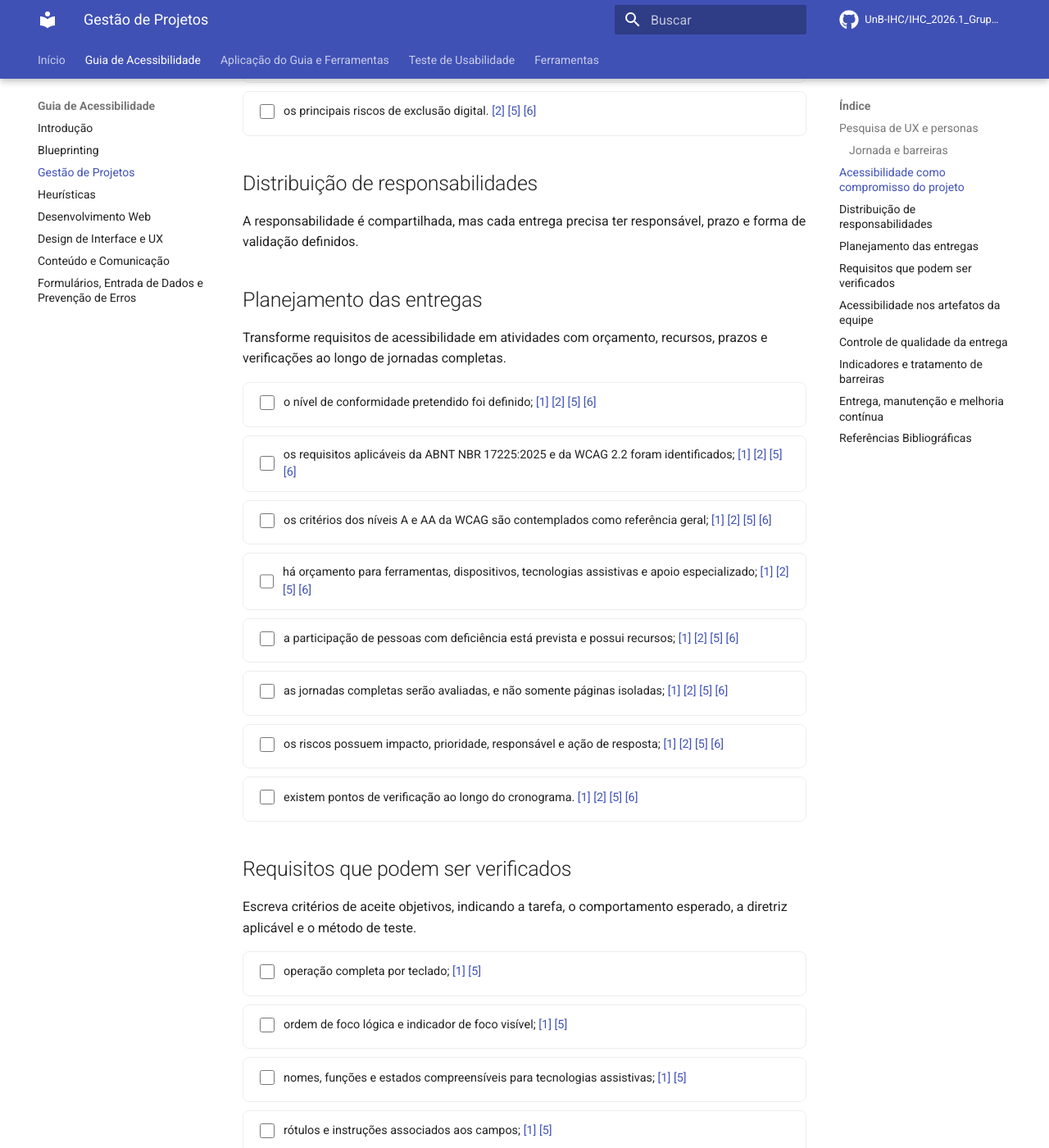
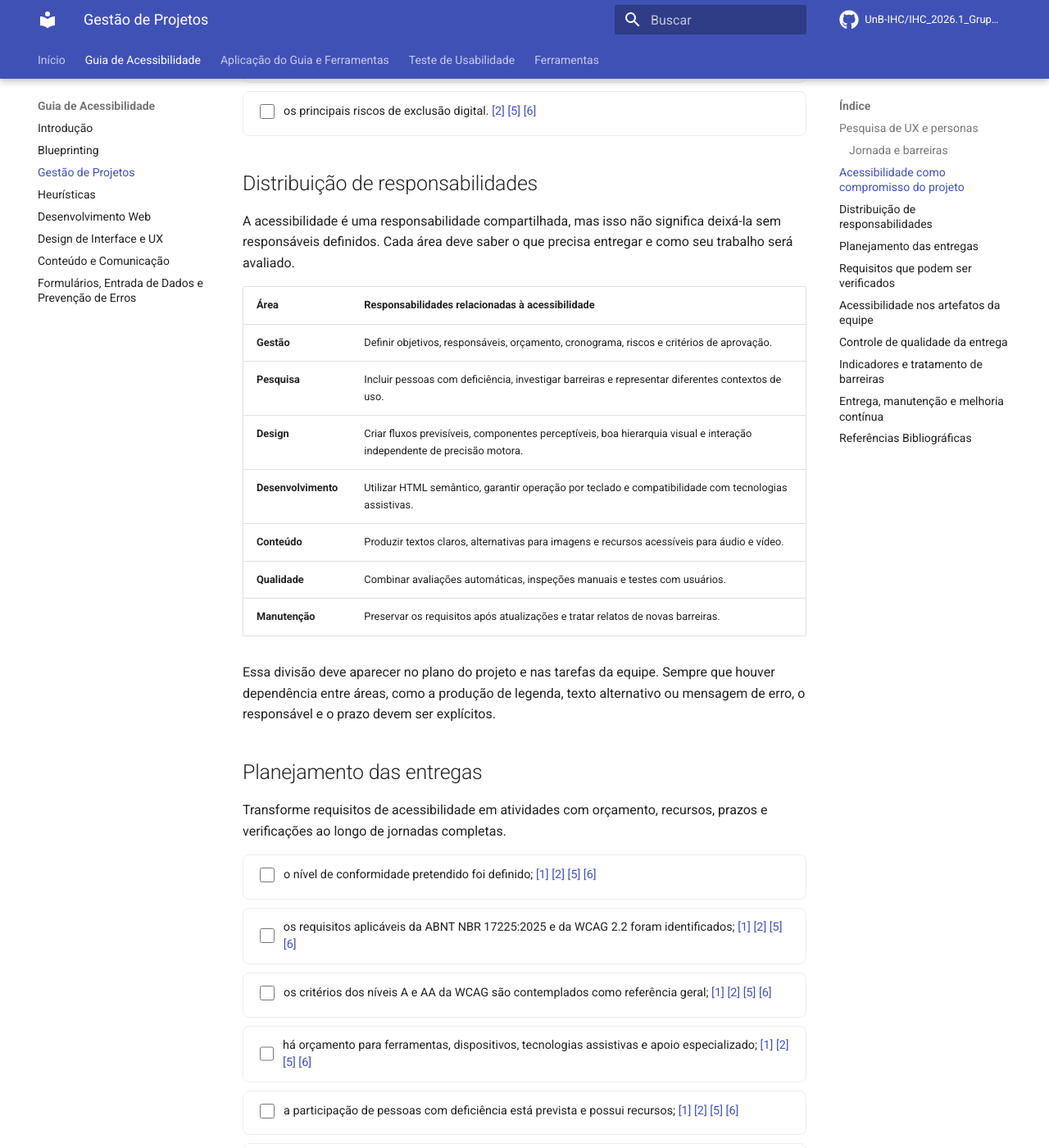
Before and after one commit to UnB-IHC/IHC_2026.1_Grupo11, an MkDocs documentation site: the page built from docs/guia_acessibilidade/gestaoProjetos.md, in a window 1280 px wide and 1400 px high, scrolled down 2148 px. Shown: the whole window at 82% size. Built offline with MkDocs 1.6.1 and Material for MkDocs 9.7.7, drawn with Linux system fonts in a browser that asks for light colours; comment, search, counter and statistics services are not loaded.

Commit message:
refactor

```diff
--- a/docs/guia_acessibilidade/gestaoProjetos.md
+++ b/docs/guia_acessibilidade/gestaoProjetos.md
@@ -136,7 +136,19 @@ Defina acessibilidade desde a abertura do projeto, considerando pessoas, jornada
 
 ## Distribuição de responsabilidades
 
-A responsabilidade é compartilhada, mas cada entrega precisa ter responsável, prazo e forma de validação definidos.
+A acessibilidade é uma responsabilidade compartilhada, mas isso não significa deixá-la sem responsáveis definidos. Cada área deve saber o que precisa entregar e como seu trabalho será avaliado.
+
+| Área | Responsabilidades relacionadas à acessibilidade |
+| --- | --- |
+| **Gestão** | Definir objetivos, responsáveis, orçamento, cronograma, riscos e critérios de aprovação. |
+| **Pesquisa** | Incluir pessoas com deficiência, investigar barreiras e representar diferentes contextos de uso. |
+| **Design** | Criar fluxos previsíveis, componentes perceptíveis, boa hierarquia visual e interação independente de precisão motora. |
+| **Desenvolvimento** | Utilizar HTML semântico, garantir operação por teclado e compatibilidade com tecnologias assistivas. |
+| **Conteúdo** | Produzir textos claros, alternativas para imagens e recursos acessíveis para áudio e vídeo. |
+| **Qualidade** | Combinar avaliações automáticas, inspeções manuais e testes com usuários. |
+| **Manutenção** | Preservar os requisitos após atualizações e tratar relatos de novas barreiras. |
+
+Essa divisão deve aparecer no plano do projeto e nas tarefas da equipe. Sempre que houver dependência entre áreas, como a produção de legenda, texto alternativo ou mensagem de erro, o responsável e o prazo devem ser explícitos.
 
 ## Planejamento das entregas
 
```
